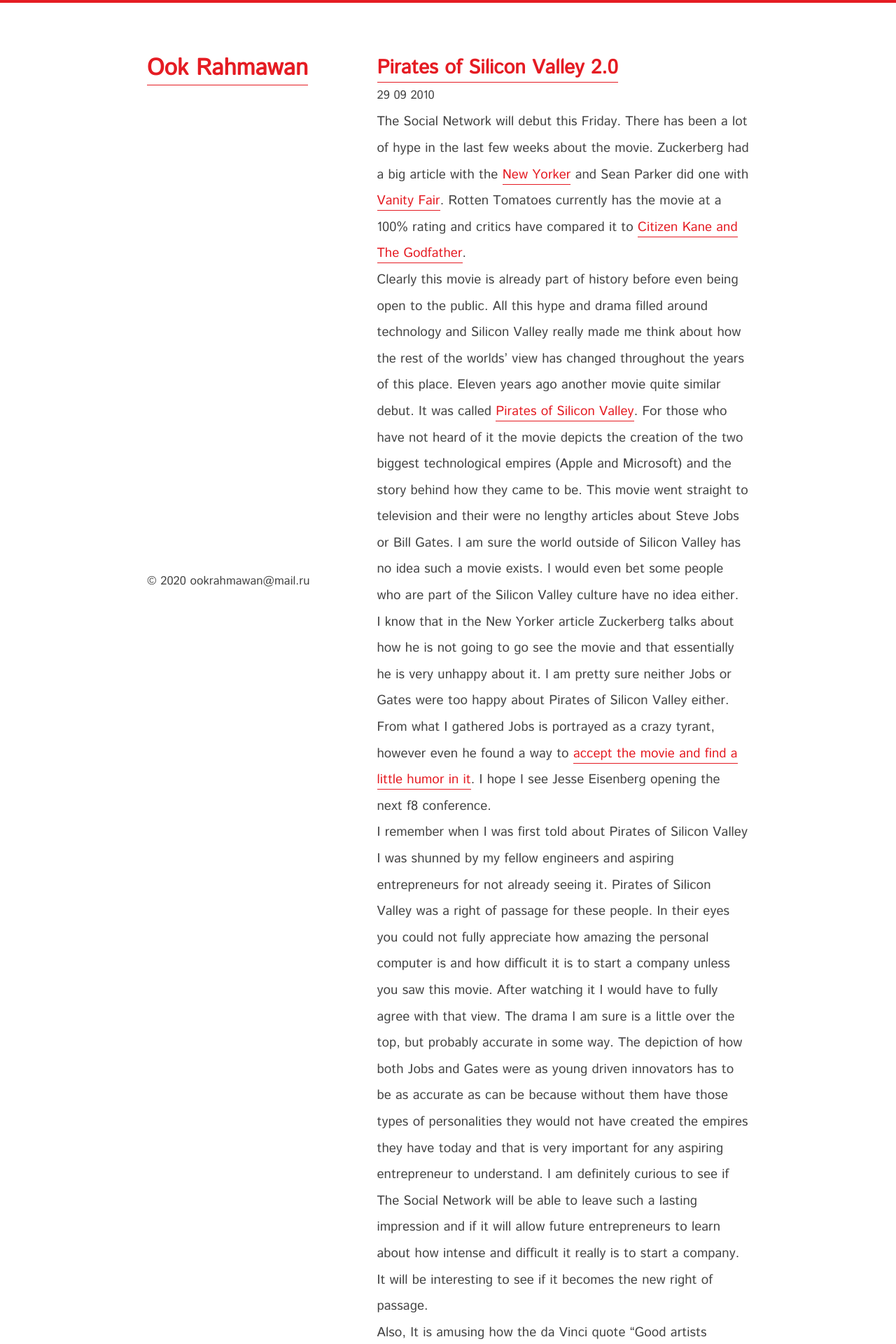
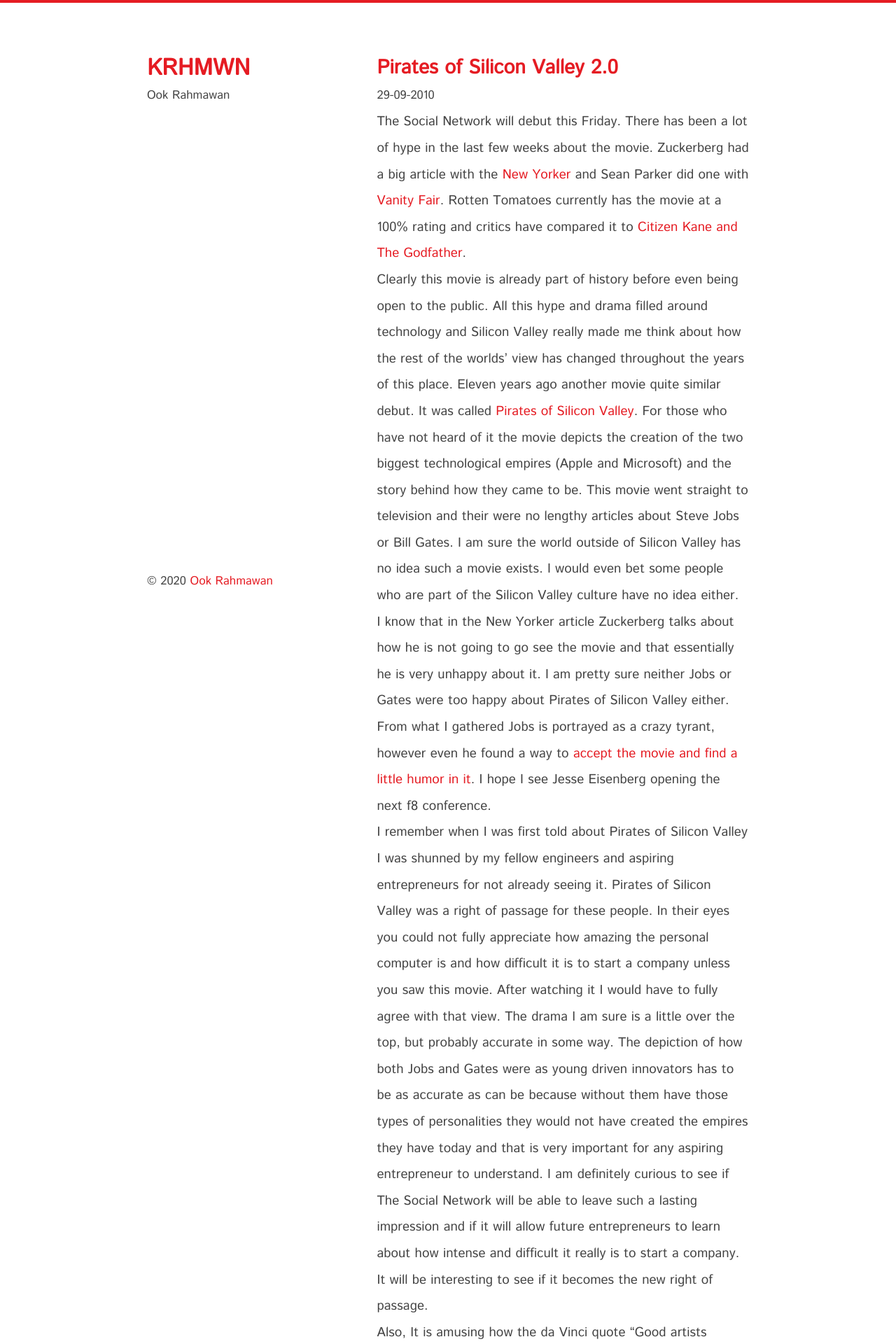
Before and after one commit to krhmwn/krhmwn.github.io, a Jekyll site: the page built from index.html, in a window 1280 px wide. Shown: the top 1920 px of the page at 70% size. Built offline with Jekyll 4.4.1, drawn with Linux system fonts in a browser that asks for light colours; some of the changed text lies outside the part shown.

Commit message:
v1.4
update config, layout & css

```diff
--- a/_config.yml
+++ b/_config.yml
@@ -1,3 +1,4 @@
 description: Blog Pribadi Ook Rahmawan
 permalink: /:title
 title: Ook Rahmawan
+name: KRHMWN
--- a/_layouts/default.html
+++ b/_layouts/default.html
@@ -15,11 +15,12 @@
 <body>
 <div class="wrapper">
 <header>
-<h1><a href="/">{{ site.title }}</a></h1>
+<h1><a href="/">{{ site.name }}</a></h1>
+<small>{{ site.title }}</small>
 </header>
 <section id="main">{{ content }}</section>
 <footer>
-<small>&copy; {{ site.time | date: "%Y" }} ookrahmawan@mail.ru</small>
+<small>&copy; {{ site.time | date: "%Y" }} <a href="/">{{ site.title }}</a></small>
 </footer>
 </div>
 </body>
--- a/_layouts/post.html
+++ b/_layouts/post.html
@@ -4,7 +4,6 @@
 
 <article>
 <h1>{{page.title}}</h1>
-<small>{{ page.date | date: "%d %m %Y"}}</small>
+<small>{{ page.date | date: "%d-%m-%Y"}}</small>
 {{content}}
 </article>
-<nav id="pagination"><nav class="current">{{ paginator.page }} / {{ paginator.total_pages }}</nav>{% if paginator.previous_page %}{% if paginator.previous_page == 1 %}{% assign previous_link = '/' %}{% else %}{% capture previous_link %}../page{{ paginator.previous_page }}{% endcapture %}{% endif %}<nav class="previous"><a title="Newer" href="{{ previous_link }}">&laquo; Lebih Baru</a></nav>{% endif %}{% if paginator.next_page %}<nav class="next"><a title="Older" href="../page{{ paginator.next_page }}">Lebih Awal &raquo;</a></nav>{% endif %}</nav>
--- a/index.html
+++ b/index.html
@@ -5,11 +5,11 @@
 
 {% for post in site.posts limit: 1 %}
 <h2><a href="{{ post.url }}">{{ post.title }}</a></h2>
-<small>{{ post.date | date: "%d %m %Y" }}</small>
+<small>{{ post.date | date: "%d-%m-%Y" }}</small>
 {{ post.content }}
 {% endfor %}
 </br>
 {% for post in site.posts limit: 1000 offset: 1 %}
 <h2><a href="{{ post.url }}">{{ post.title }}</a></h2>
-<small>{{ post.date | date: "%d %m %Y" }}</small>
+<small>{{ post.date | date: "%d-%m-%Y" }}</small>
 {% endfor %}
--- a/styles.css
+++ b/styles.css
@@ -24,7 +24,7 @@
 font-size:1.5em;
 }
 
-a,a:link,a:visited{border-bottom:thin solid #e51c23;color:#e51c23;text-decoration:none}
+a,a:link,a:visited{color:#e51c23;text-decoration:none}
 
 a:hover,a:active{text-decoration:none}
 
@@ -94,7 +94,7 @@
   }
 
   header {
-    padding: 0 0 10% 0;
+    padding: 0 10%;
   }
 
 
@@ -105,7 +105,7 @@
     padding:15px;
   }
    header {
-    padding: 0 0 15% 0;
+    padding: 0 15%;
   }
 }
 
```
